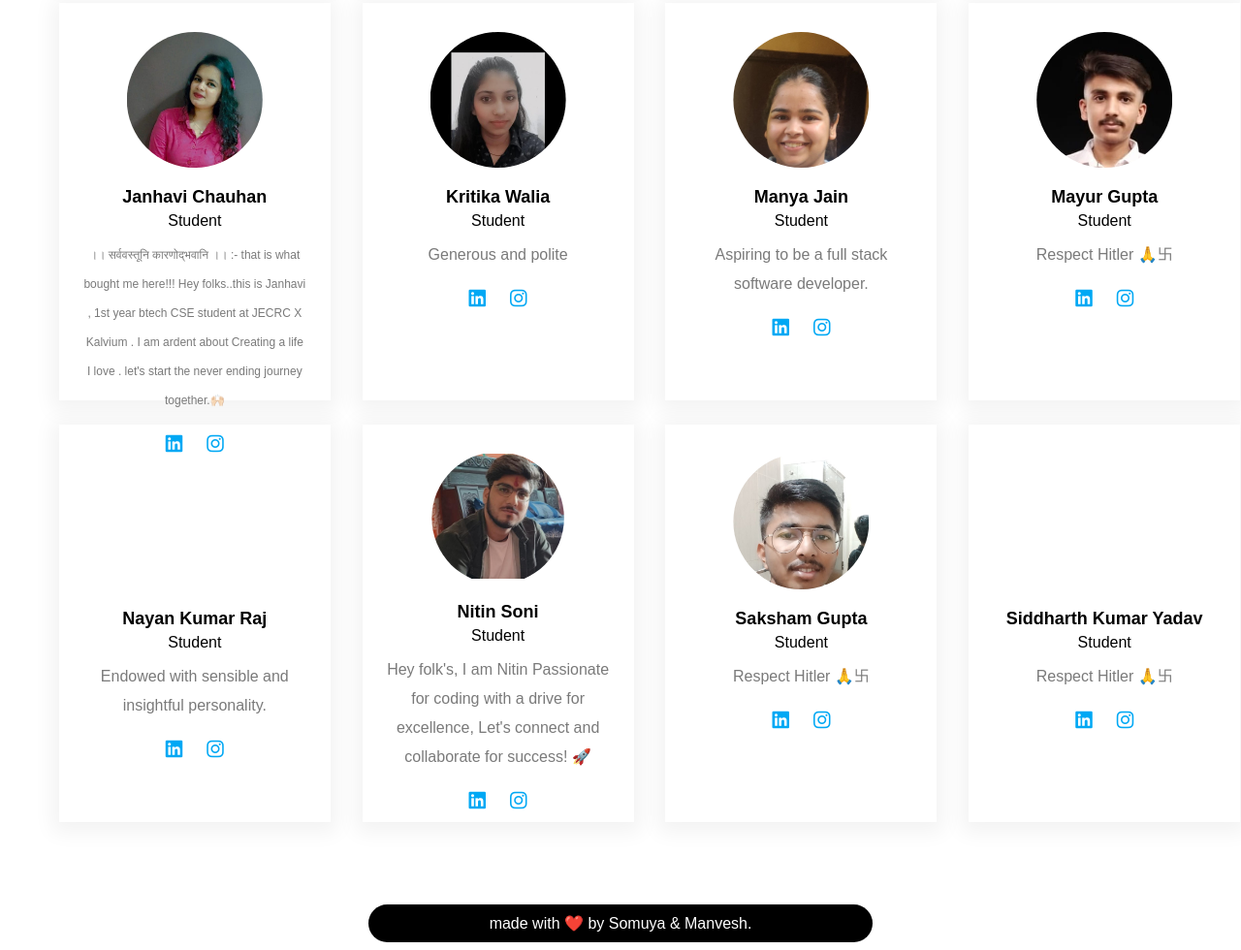
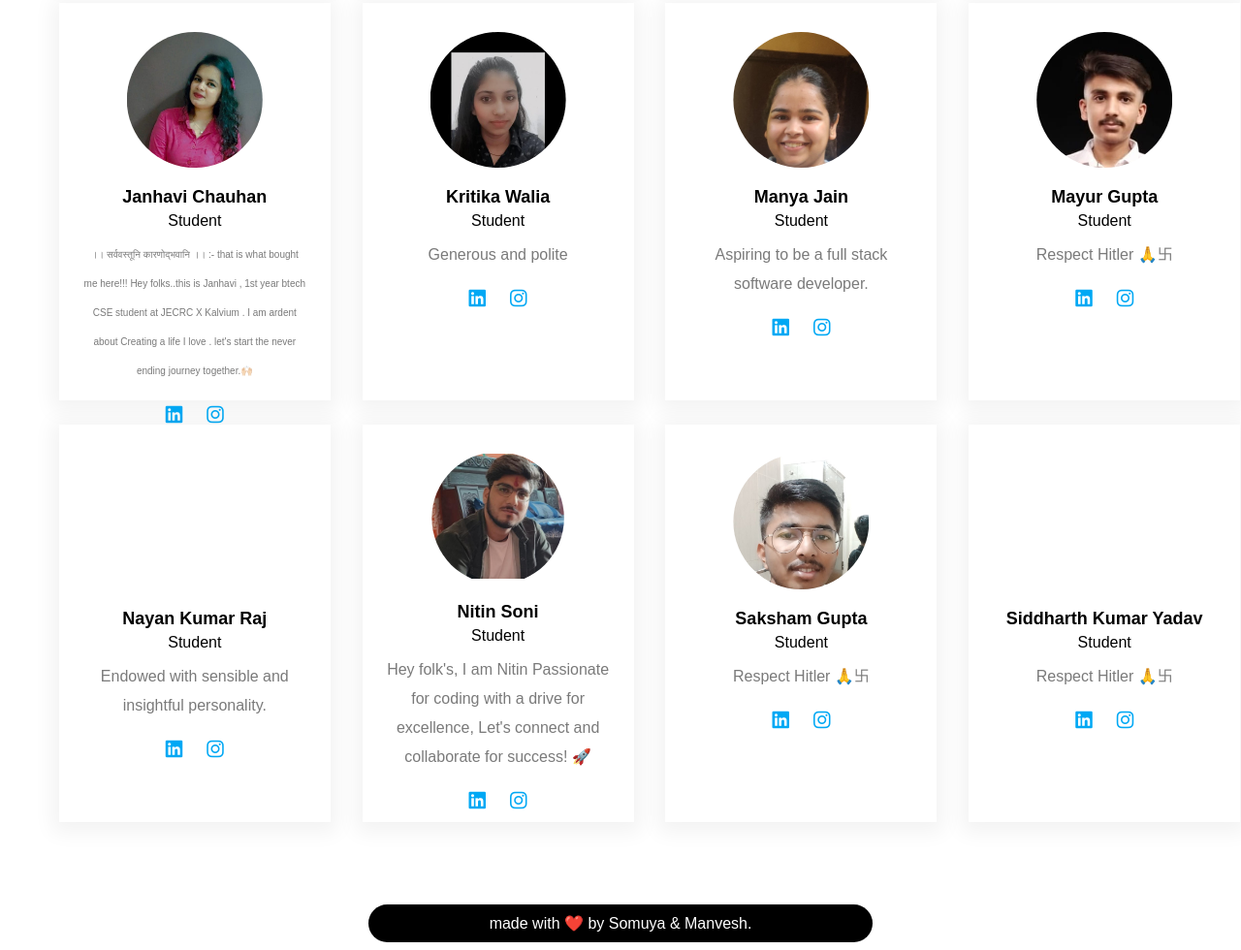
Before and after one commit to somuyakhandelwal/squad-47, a plain HTML site: page index.html in a window 1280 px wide. Shown: the part 2374-3354 px from the top of the page at 97% size. Drawn offline with Linux system fonts and the light colour scheme.

Commit message:
Update index.html

```diff
--- a/index.html
+++ b/index.html
@@ -458,7 +458,7 @@
               <p class="text-blk position">
                 Student
               </p>
-              <p class="text-blk feature-text" style="font-size: 12px;">
+              <p class="text-blk feature-text" style="font-size: 10px;">
                 ।। सर्ववस्तूनि कारणोद्भवानि ।। :- that is what bought me here!!!
 Hey folks..this is Janhavi  , 1st year btech CSE student at JECRC X Kalvium . I am ardent about Creating a life I love . let's start the never ending journey together.🙌🏻
               </p>
```
